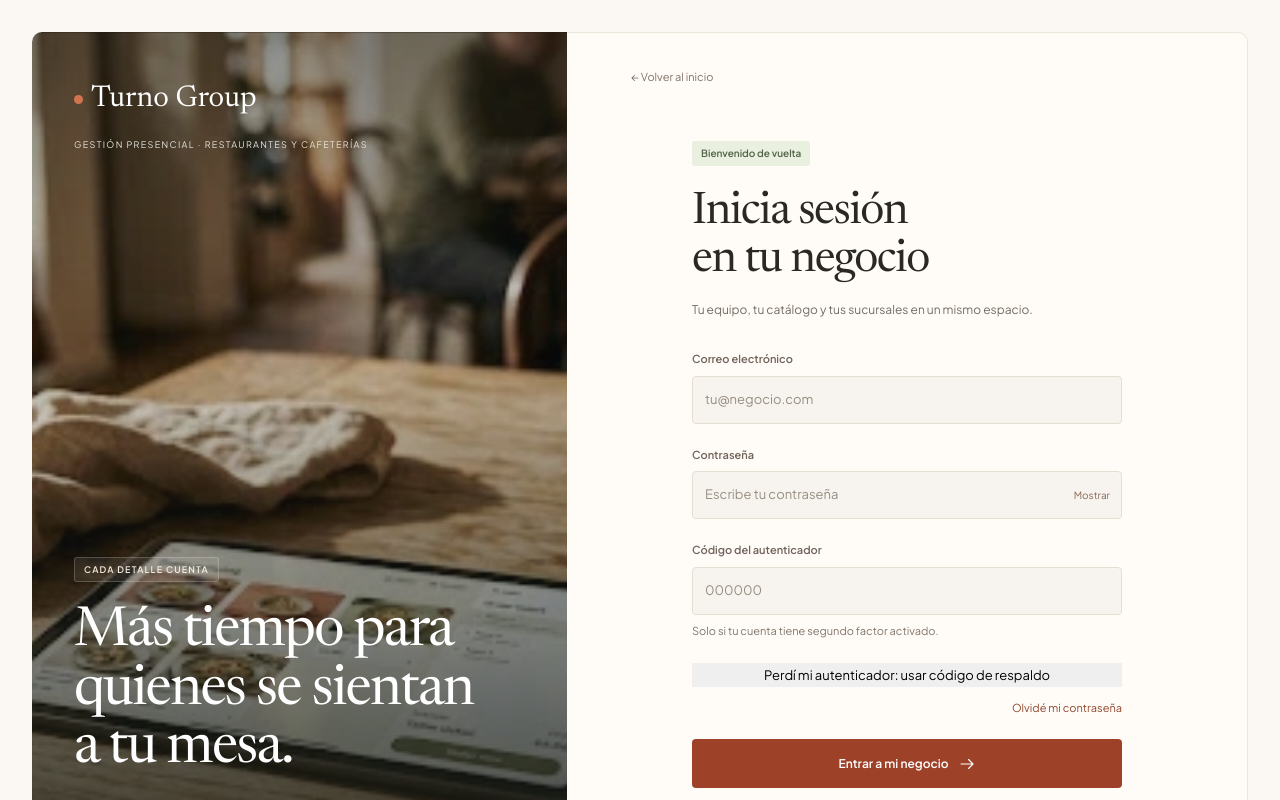
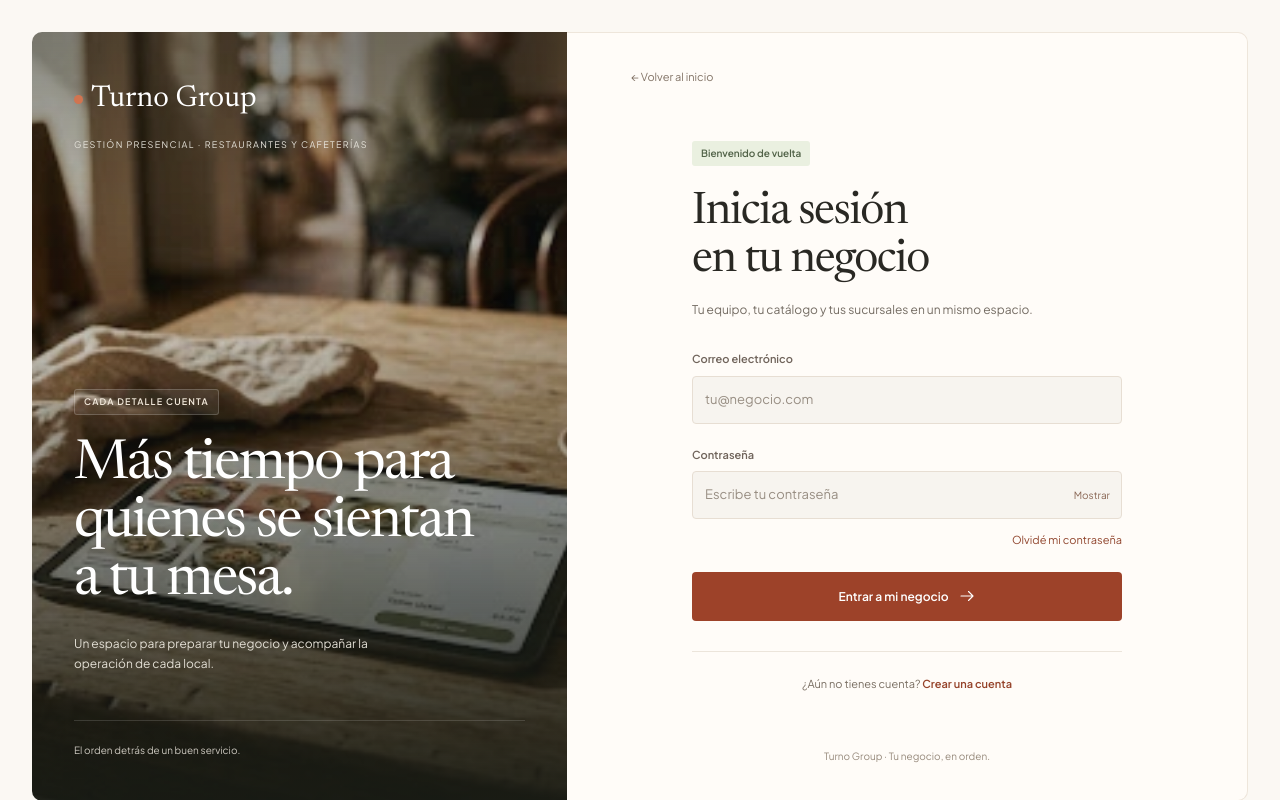
Before and after one commit to kevinhndz/TurnoGroup, a Next.js app in the folder frontend/: page /login in a window 1280 px wide. Shown: the top 800 px of the page. Built offline with nearby package versions, Linux system fonts and the light colour scheme; no server answers.

Commit message:
Solicita segundo factor al requerirlo la cuenta

```diff
--- a/frontend/components/sistema/Acceso.js
+++ b/frontend/components/sistema/Acceso.js
@@ -47,6 +47,7 @@ export default function Acceso({ modo = 'login' }) {
   const [reactivacion, setReactivacion] = useState(false);
   const [correoEnviado, setCorreoEnviado] = useState('');
   const [usarRespaldo, setUsarRespaldo] = useState(false);
+  const [pedirSegundoFactor, setPedirSegundoFactor] = useState(false);
   const formulario = useRef(null);
   const confirmarReactivacion = useRef(false);
   useEffect(() => {
@@ -136,7 +137,12 @@ export default function Acceso({ modo = 'login' }) {
         );
       }
     } catch (fallo) {
-      setError(fallo.message);
+      if (modo === 'login' && fallo.message === 'Codigo de autenticador incorrecto') {
+        setPedirSegundoFactor(true);
+        setError('Ingresa el código de tu autenticador para continuar.');
+      } else {
+        setError(fallo.message);
+      }
       if (fallo.codigo === 'CUENTA_DESACTIVADA') setReactivacion(true);
     } finally {
       setEnviando(false);
@@ -298,7 +304,7 @@ export default function Acceso({ modo = 'login' }) {
                   </span>
                 </Campo>
               )}
-              {modo === 'login' && (
+              {modo === 'login' && pedirSegundoFactor && (
                 <>
                   <Campo
                     label={
```
Also changed, not shown: 1 other file (tests, documents, lock files or other folders).
